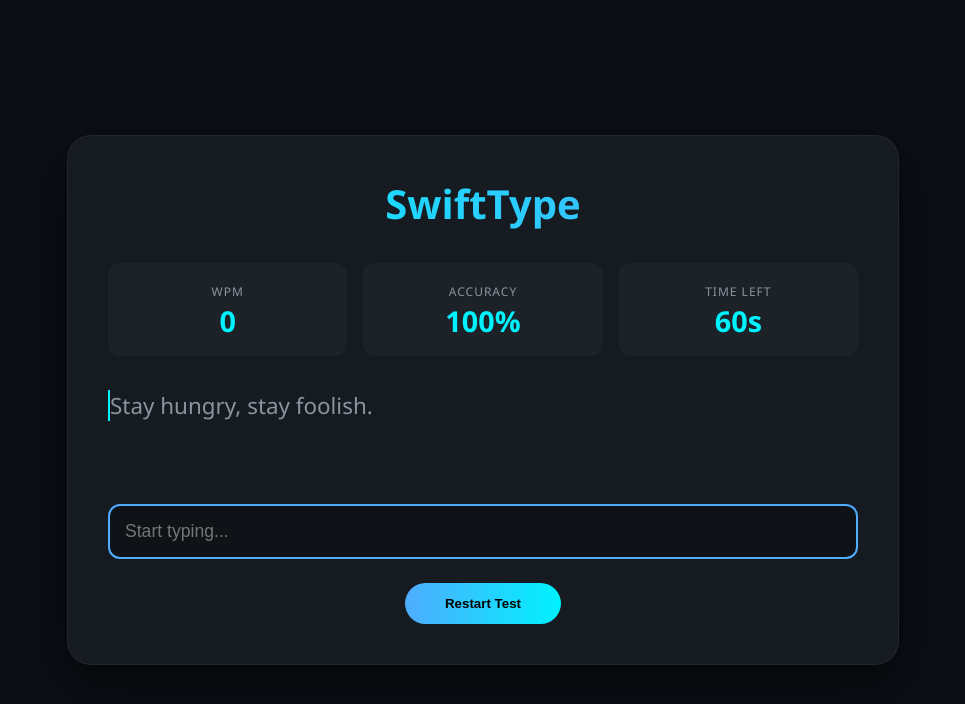
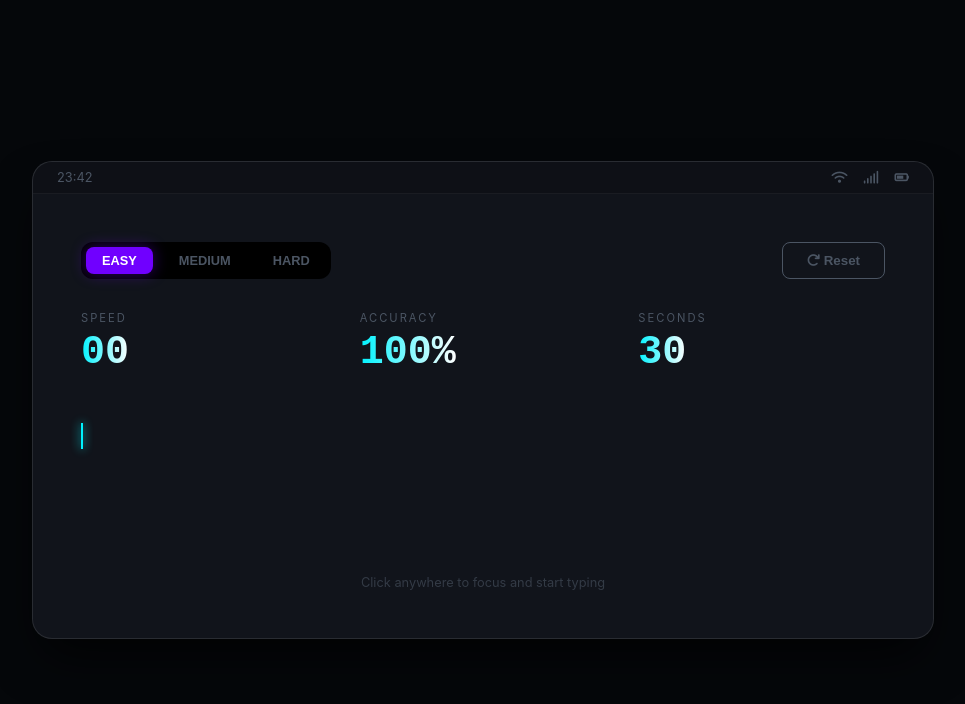
Before and after one commit to Priyansh056/typeingspeedcheaker, a plain HTML site: page index.html in a window 1280 px wide. Shown: the whole page, without its empty margins (157-1122 px from the left). Drawn offline with Linux system fonts and the light colour scheme.

Commit message:
Update title and styling for SwiftType Pro

```diff
--- a/index.html
+++ b/index.html
@@ -3,16 +3,17 @@
 <head>
     <meta charset="UTF-8">
     <meta name="viewport" content="width=device-width, initial-scale=1.0">
-    <title>SwiftType | Pro Speed Test</title>
+    <title>SwiftType Pro | Elite Typing</title>
+    <link rel="stylesheet" href="https://cdnjs.cloudflare.com/ajax/libs/font-awesome/6.4.0/css/all.min.css">
     <style>
-        /* --- CSS STYLING --- */
         :root {
+            --bg: #05070a;
+            --surface: #11141b;
             --primary: #00f2fe;
-            --secondary: #4facfe;
-            --bg: #0b0e14;
-            --card-bg: #161b22;
+            --secondary: #7000ff;
             --text-main: #e6edf3;
-            --text-dim: #8b949e;
+            --text-dim: #4b5563;
+            --accent-glow: rgba(0, 242, 254, 0.15);
             --correct: #4ade80;
             --wrong: #f87171;
         }
@@ -20,247 +21,325 @@
         body {
             background-color: var(--bg);
             color: var(--text-main);
-            font-family: 'Segoe UI', system-ui, sans-serif;
+            font-family: 'Inter', system-ui, -apple-system, sans-serif;
             margin: 0;
             display: flex;
             justify-content: center;
             align-items: center;
             height: 100vh;
+            overflow: hidden;
         }
 
-        .container {
-            background: var(--card-bg);
-            padding: 2.5rem;
-            border-radius: 24px;
-            box-shadow: 0 20px 50px rgba(0,0,0,0.5);
-            width: 90%;
-            max-width: 750px;
-            border: 1px solid rgba(255,255,255,0.05);
+        /* --- DEVICE MOCKUP ELEMENTS --- */
+        .app-window {
+            background: var(--surface);
+            width: 95%;
+            max-width: 900px;
+            border-radius: 20px;
+            border: 1px solid rgba(255,255,255,0.1);
+            box-shadow: 0 25px 50px -12px rgba(0,0,0,0.8);
+            position: relative;
+            overflow: hidden;
         }
 
-        header {
-            text-align: center;
+        .status-bar {
+            background: rgba(0,0,0,0.2);
+            padding: 8px 24px;
+            display: flex;
+            justify-content: space-between;
+            align-items: center;
+            font-size: 0.8rem;
+            color: var(--text-dim);
+            border-bottom: 1px solid rgba(255,255,255,0.05);
+        }
+
+        .status-icons i { margin-left: 12px; color: var(--text-dim); }
+
+        /* --- APP CONTENT --- */
+        .content { padding: 3rem; }
+
+        .nav-controls {
+            display: flex;
+            justify-content: space-between;
+            align-items: center;
             margin-bottom: 2rem;
         }
 
-        h1 {
-            margin: 0;
+        .difficulty-picker {
+            display: flex;
+            gap: 10px;
+            background: #000;
+            padding: 5px;
+            border-radius: 12px;
+        }
+
+        .diff-btn {
+            padding: 6px 16px;
+            border: none;
+            background: transparent;
+            color: var(--text-dim);
+            border-radius: 8px;
+            cursor: pointer;
+            font-size: 0.8rem;
+            font-weight: 600;
+            transition: 0.3s;
+        }
+
+        .diff-btn.active {
+            background: var(--secondary);
+            color: white;
+            box-shadow: 0 0 15px rgba(112, 0, 255, 0.4);
+        }
+
+        .stats-grid {
+            display: grid;
+            grid-template-columns: repeat(3, 1fr);
+            gap: 2rem;
+            margin-bottom: 3rem;
+        }
+
+        .stat-item .label {
+            display: block;
+            font-size: 0.7rem;
+            text-transform: uppercase;
+            letter-spacing: 2px;
+            color: var(--text-dim);
+            margin-bottom: 5px;
+        }
+
+        .stat-item .value {
             font-size: 2.5rem;
-            background: linear-gradient(90deg, var(--primary), var(--secondary));
+            font-weight: 800;
+            font-family: 'JetBrains Mono', monospace;
+            background: linear-gradient(to right, var(--primary), #fff);
             -webkit-background-clip: text;
             -webkit-text-fill-color: transparent;
         }
 
-        .stats-bar {
-            display: grid;
-            grid-template-columns: repeat(3, 1fr);
-            gap: 1rem;
+        /* --- TYPING AREA --- */
+        #display-text {
+            font-size: 1.6rem;
+            line-height: 1.5;
+            color: var(--text-dim);
+            position: relative;
             margin-bottom: 2rem;
+            user-select: none;
+            min-height: 120px;
         }
 
-        .stat-card {
-            background: rgba(255,255,255,0.03);
-            padding: 1rem;
-            border-radius: 12px;
-            text-align: center;
+        .char { position: relative; transition: 0.1s; }
+        .char.correct { color: var(--text-main); }
+        .char.incorrect { color: var(--wrong); border-bottom: 2px solid var(--wrong); }
+
+        .cursor {
+            position: absolute;
+            width: 2px;
+            height: 1.6rem;
+            background: var(--primary);
+            animation: blink 1s infinite;
+            box-shadow: 0 0 10px var(--primary);
         }
 
-        .stat-label { font-size: 0.75rem; color: var(--text-dim); text-transform: uppercase; letter-spacing: 1px; }
-        .stat-value { font-size: 1.8rem; font-weight: bold; color: var(--primary); display: block; }
+        @keyframes blink { 50% { opacity: 0; } }
 
-        .typing-box {
-            position: relative;
-            margin-bottom: 1.5rem;
+        #hidden-input {
+            position: absolute;
+            opacity: 0;
+            pointer-events: none;
         }
 
-        #display-text {
-            font-size: 1.4rem;
-            line-height: 1.6;
+        .btn-restart {
+            background: transparent;
+            border: 1px solid var(--text-dim);
             color: var(--text-dim);
-            margin-bottom: 1rem;
-            min-height: 100px;
-            text-align: left;
-            word-wrap: break-word;
+            padding: 10px 24px;
+            border-radius: 8px;
+            cursor: pointer;
+            transition: 0.3s;
+            font-weight: 600;
         }
 
-        .char-correct { color: var(--text-main); }
-        .char-wrong { color: var(--wrong); background: rgba(248, 113, 113, 0.2); border-radius: 2px; }
-        .char-current { border-left: 2px solid var(--primary); animation: blink 1s infinite; }
-
-        @keyframes blink { 50% { border-color: transparent; } }
-
-        #input-field {
-            width: 100%;
-            padding: 15px;
-            background: rgba(0,0,0,0.3);
-            border: 2px solid #30363d;
-            border-radius: 12px;
-            color: white;
-            font-size: 1.1rem;
-            outline: none;
-            transition: border-color 0.3s;
-            box-sizing: border-box;
+        .btn-restart:hover {
+            border-color: var(--primary);
+            color: var(--primary);
+            background: var(--accent-glow);
         }
 
-        #input-field:focus { border-color: var(--secondary); }
-
-        .btn-group { text-align: center; }
-        #reset-btn {
-            background: linear-gradient(90deg, var(--secondary), var(--primary));
-            border: none;
-            padding: 0.8rem 2.5rem;
-            border-radius: 50px;
-            color: #000;
-            font-weight: bold;
-            cursor: pointer;
-            transition: transform 0.2s, opacity 0.2s;
+        .focus-notice {
+            text-align: center;
+            font-size: 0.8rem;
+            color: var(--text-dim);
+            margin-top: 1rem;
+            opacity: 0.6;
         }
-
-        #reset-btn:hover { opacity: 0.9; transform: scale(1.05); }
     </style>
 </head>
 <body>
 
-<div class="container">
-    <header>
-        <h1>SwiftType</h1>
-    </header>
-
-    <div class="stats-bar">
-        <div class="stat-card">
-            <span class="stat-label">WPM</span>
-            <span id="wpm" class="stat-value">0</span>
-        </div>
-        <div class="stat-card">
-            <span class="stat-label">Accuracy</span>
-            <span id="accuracy" class="stat-value">100%</span>
-        </div>
-        <div class="stat-card">
-            <span class="stat-label">Time Left</span>
-            <span id="timer" class="stat-value">60s</span>
+<div class="app-window">
+    <div class="status-bar">
+        <div class="time-now">23:42</div>
+        <div class="status-icons">
+            <i class="fas fa-wifi"></i>
+            <i class="fas fa-signal"></i>
+            <i class="fas fa-battery-three-quarters"></i>
         </div>
     </div>
 
-    <div class="typing-box">
-        <div id="display-text"></div>
-        <input type="text" id="input-field" placeholder="Start typing..." autofocus autocomplete="off">
-    </div>
+    <div class="content">
+        <div class="nav-controls">
+            <div class="difficulty-picker">
+                <button class="diff-btn active" onclick="setDiff('easy', this)">EASY</button>
+                <button class="diff-btn" onclick="setDiff('med', this)">MEDIUM</button>
+                <button class="diff-btn" onclick="setDiff('hard', this)">HARD</button>
+            </div>
+            <button class="btn-restart" id="reset-btn">
+                <i class="fas fa-redo"></i> Reset
+            </button>
+        </div>
 
-    <div class="btn-group">
-        <button id="reset-btn">Restart Test</button>
+        <div class="stats-grid">
+            <div class="stat-item">
+                <span class="label">Speed</span>
+                <span class="value" id="wpm">00</span>
+            </div>
+            <div class="stat-item">
+                <span class="label">Accuracy</span>
+                <span class="value" id="accuracy">100%</span>
+            </div>
+            <div class="stat-item">
+                <span class="label">Seconds</span>
+                <span class="value" id="timer">30</span>
+            </div>
+        </div>
+
+        <div id="display-text">
+            <div class="cursor" id="cursor"></div>
+            <div id="words-container"></div>
+        </div>
+
+        <input type="text" id="hidden-input" autofocus>
+
+        <div class="focus-notice">Click anywhere to focus and start typing</div>
     </div>
 </div>
 
 <script>
-    /* --- JAVASCRIPT LOGIC --- */
-    const quotes = [
-        "The only way to do great work is to love what you do.",
-        "Success is not how high you have climbed, but how you make a positive difference.",
-        "Intelligence is the ability to adapt to change.",
-        "Code is like humor. When you have to explain it, it’s bad.",
-        "Stay hungry, stay foolish."
-    ];
+    const data = {
+        easy: ["The cat sat on the mat.", "Sunlight is warm.", "I like to code apps.",
 
-    let timer;
-    let timeLimit = 60;
-    let timeElapsed = 0;
+
+
+
+In an era of constant digital stimulation, we have mistakenly come to view boredom as an enemy to be defeated. However, true creativity often flourishes in the quiet gaps between tasks. When we put down our phones and allow our minds to wander without a destination, we give our brains the space to make unexpected connections and solve complex problems. Embracing a little bit of "nothing" isn't a waste of time; it is a vital reset for the modern mind., "Trees are very green."],
+        med: ["Success is not final, failure is not fatal: it is the courage to continue.", "Intelligence is the ability to adapt to change."],
+        hard: ["const api_key = '0x74f2'; // Secure connection required @100%", "System.out.println(Math.sqrt(256)); // Logic error?"]
+    };
+
+    let currentDiff = 'easy';
+    let timer = null;
+    let timeLeft = 30;
     let isStarted = false;
+    let charIndex = 0;
     let mistakes = 0;
 
-    const display = document.getElementById('display-text');
-    const input = document.getElementById('input-field');
-    const wpmLabel = document.getElementById('wpm');
-    const accLabel = document.getElementById('accuracy');
-    const timerLabel = document.getElementById('timer');
-    const resetBtn = document.getElementById('reset-btn');
+    const wordsContainer = document.getElementById('words-container');
+    const hiddenInput = document.getElementById('hidden-input');
+    const cursor = document.getElementById('cursor');
 
-    function loadQuote() {
-        const randIndex = Math.floor(Math.random() * quotes.length);
-        display.innerHTML = "";
-        quotes[randIndex].split('').forEach(char => {
-            const span = document.createElement('span');
-            span.innerText = char;
-            display.appendChild(span);
-        });
-        display.querySelectorAll('span')[0].classList.add('char-current');
+    function init() {
+        const quote = data[currentDiff][Math.floor(Math.random() * data[currentDiff].length)];
+        wordsContainer.innerHTML = quote.split('').map(char => `<span class="char">${char}</span>`).join('');
+        charIndex = 0;
+        mistakes = 0;
+        timeLeft = 30;
+        isStarted = false;
+        clearInterval(timer);
+        updateCursor();
+        document.getElementById('timer').innerText = timeLeft;
+        document.getElementById('wpm').innerText = "00";
+        document.getElementById('accuracy').innerText = "100%";
+        hiddenInput.value = "";
+        hiddenInput.disabled = false;
     }
 
-    function startTest() {
+    function setDiff(d, btn) {
+        currentDiff = d;
+        document.querySelectorAll('.diff-btn').forEach(b => b.classList.remove('active'));
+        btn.classList.add('active');
+        init();
+    }
+
+    function updateCursor() {
+        const charSpans = document.querySelectorAll('.char');
+        if(charIndex < charSpans.length) {
+            const span = charSpans[charIndex];
+            cursor.style.left = span.offsetLeft + "px";
+            cursor.style.top = span.offsetTop + "px";
+        }
+    }
+
+    hiddenInput.addEventListener('input', (e) => {
+        if(!isStarted) startTimer();
+
+        const chars = document.querySelectorAll('.char');
+        const typed = hiddenInput.value.split('');
+        charIndex = typed.length;
+
+        chars.forEach((span, i) => {
+            const char = typed[i];
+            if (char == null) {
+                span.className = 'char';
+            } else if (char === span.innerText) {
+                span.className = 'char correct';
+            } else {
+                span.className = 'char incorrect';
+            }
+        });
+
+        // Accuracy
+        mistakes = document.querySelectorAll('.incorrect').length;
+        let acc = Math.round(((charIndex - mistakes) / charIndex) * 100);
+        document.getElementById('accuracy').innerText = (acc >= 0 ? acc : 100) + "%";
+
+        updateCursor();
+        if(charIndex === chars.length) finish();
+    });
+
+    function startTimer() {
         isStarted = true;
         timer = setInterval(() => {
-            if (timeElapsed < timeLimit) {
-                timeElapsed++;
-                timerLabel.innerText = (timeLimit - timeElapsed) + "s";
-                updateStats();
+            if(timeLeft > 0) {
+                timeLeft--;
+                document.getElementById('timer').innerText = timeLeft;
+                // WPM
+                const wpm = Math.round(((charIndex - mistakes) / 5) / ((30 - timeLeft) / 60));
+                document.getElementById('wpm').innerText = wpm > 0 ? wpm.toString().padStart(2, '0') : "00";
             } else {
-                finishTest();
+                finish();
             }
         }, 1000);
     }
 
-    function updateStats() {
-        // WPM calculation: (Correct Chars / 5) / (Minutes)
-        const typedEntries = input.value.length;
-        const wpm = Math.round((typedEntries / 5) / (timeElapsed / 60));
-        wpmLabel.innerText = wpm > 0 && isFinite(wpm) ? wpm : 0;
+    function finish() {
+        clearInterval(timer);
+        hiddenInput.disabled = true;
+        cursor.style.display = 'none';
     }
 
-    input.addEventListener('input', () => {
-        const charSpans = display.querySelectorAll('span');
-        const typedChars = input.value.split('');
-
-        if (!isStarted) startTest();
-
-        mistakes = 0;
-        charSpans.forEach((span, i) => {
-            const char = typedChars[i];
-            span.classList.remove('char-current');
-
-            if (char == null) {
-                span.classList.remove('char-correct', 'char-wrong');
-            } else if (char === span.innerText) {
-                span.classList.add('char-correct');
-                span.classList.remove('char-wrong');
-            } else {
-                mistakes++;
-                span.classList.add('char-wrong');
-                span.classList.remove('char-correct');
-            }
-        });
-
-        // Set cursor
-        if (typedChars.length < charSpans.length) {
-            charSpans[typedChars.length].classList.add('char-current');
-        }
-
-        // Accuracy
-        let acc = Math.round(((typedChars.length - mistakes) / typedChars.length) * 100);
-        accLabel.innerText = acc >= 0 ? acc + "%" : "100%";
-
-        // Auto-finish if quote is complete
-        if (typedChars.length === charSpans.length) finishTest();
+    document.addEventListener('click', () => hiddenInput.focus());
+    document.getElementById('reset-btn').addEventListener('click', () => {
+        cursor.style.display = 'block';
+        init();
     });
 
-    function finishTest() {
-        clearInterval(timer);
-        input.disabled = true;
-    }
+    // Clock
+    setInterval(() => {
+        const now = new Date();
+        document.querySelector('.time-now').innerText = now.getHours() + ":" + now.getMinutes().toString().padStart(2, '0');
+    }, 1000);
 
-    resetBtn.addEventListener('click', () => {
-        clearInterval(timer);
-        timeElapsed = 0;
-        isStarted = false;
-        input.disabled = false;
-        input.value = "";
-        timerLabel.innerText = "60s";
-        wpmLabel.innerText = "0";
-        accLabel.innerText = "100%";
-        loadQuote();
-        input.focus();
-    });
-
-    // Initial Load
-    loadQuote();
+    init();
 </script>
 
 </body>
```
